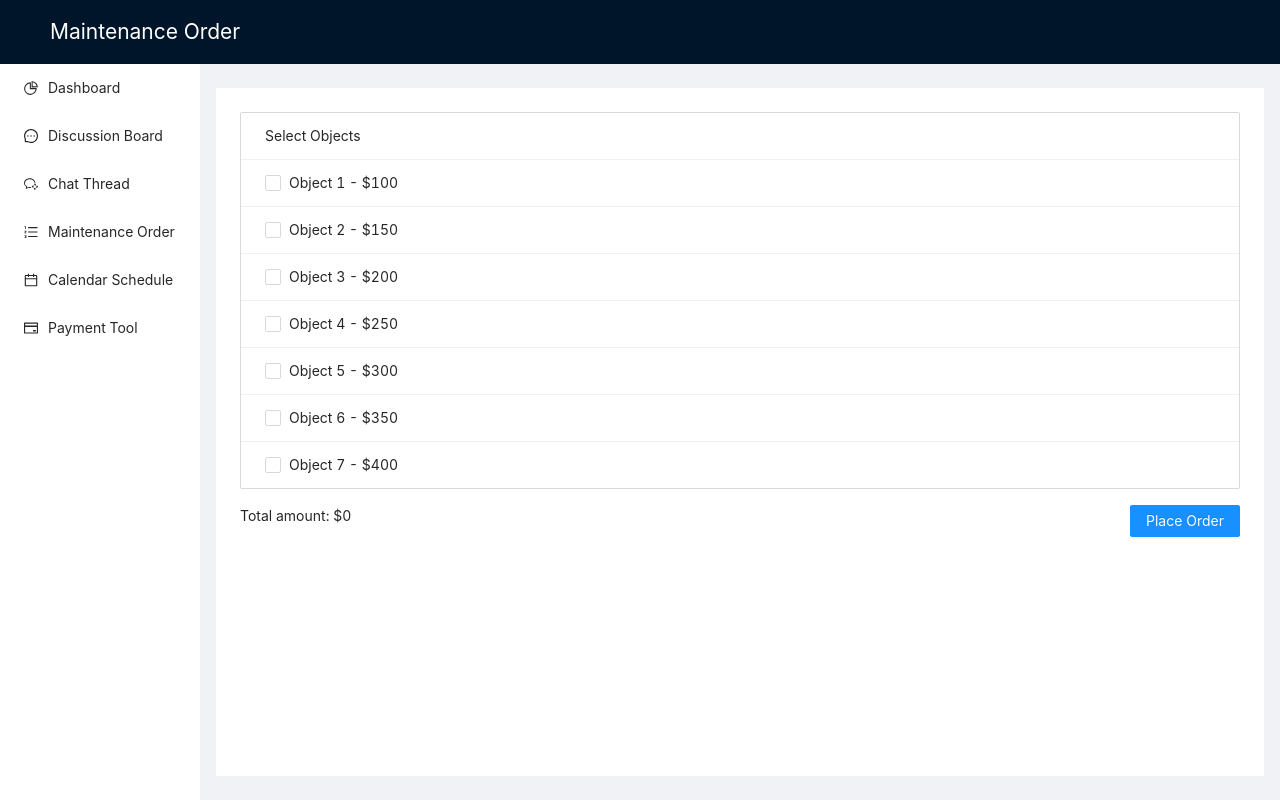
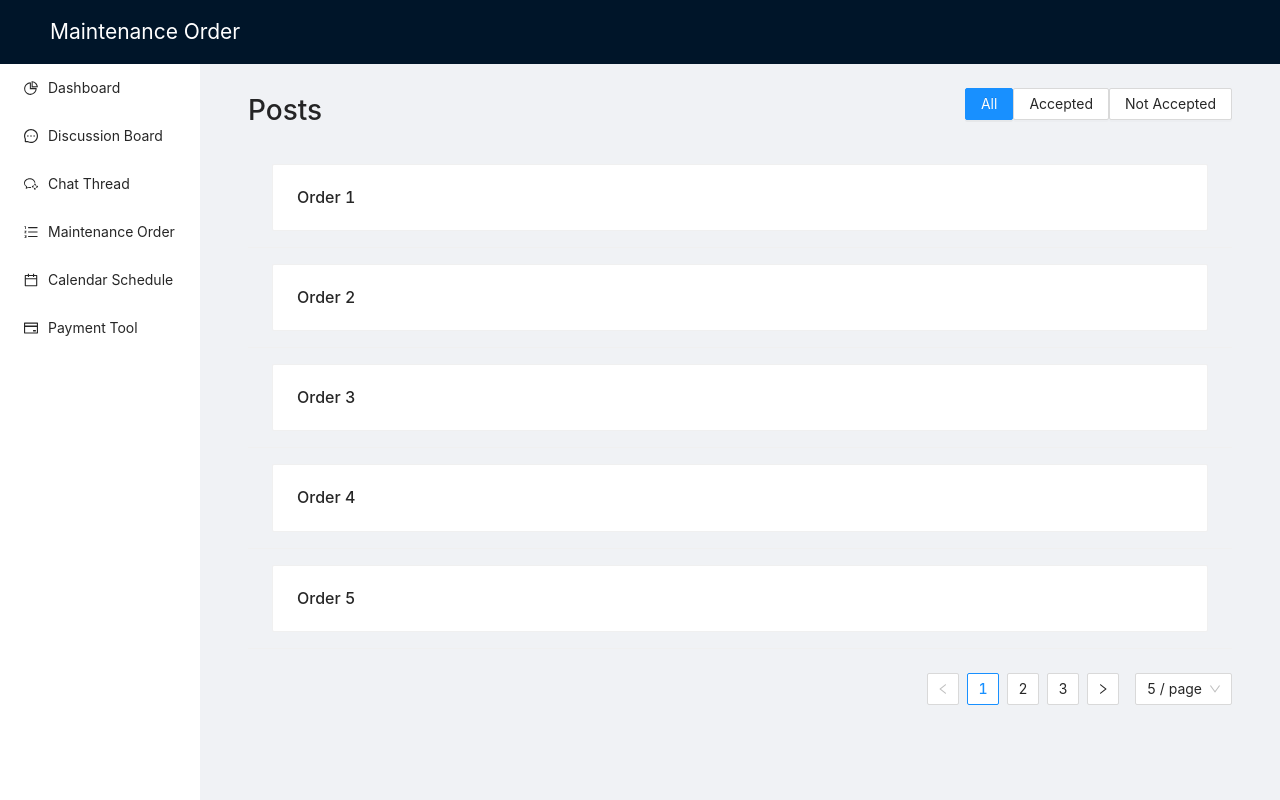
Before and after one commit to Yingyi0303/Flag-Camp-01, a React (Create React App) app: page /maintenance in a window 1280 px wide. Built offline with nearby package versions, Linux system fonts and the light colour scheme.

Commit message:
Updates maintenance page for third party

```diff
--- a/src/App.js
+++ b/src/App.js
@@ -9,6 +9,7 @@ import CalendarPage from "./component/Calendar";
 import Maintenance from "./component/Maintenance";
 import Footer from "./component/Footer";
 import SigninForm from "./component/SigninForm";
+import MaintenanceOrder from "./component/MaintanceOrderThird";
 import "./App.css";
 
 const containerStyle = {
@@ -103,7 +104,7 @@ const Home = () => {
               Chat Thread
             </Button>
           </Link>
-          <Link to="/maintenance">
+          <Link to="/maintenanceorder">
             <Button
               type="primary"
               size="large"
@@ -161,9 +162,10 @@ const App = () => {
         {/* Define the path for the discussion board, which renders the DiscussionBoard component */}
         <Route path="/discussions" component={DiscussionBoard} />
         <Route path="/chat" component={ChatThread} />
-        <Route path="/maintenance" component={Maintenance} />
+        <Route path="/maintenanceorder" component={Maintenance} />
         <Route path="/calendar" component={CalendarPage} />
         <Route path="/payment" component={Payment} />
+        <Route path="/maintenance" component={MaintenanceOrder} />
       </Switch>
     </Router>
   );
--- /dev/null
+++ b/src/component/MaintanceOrderThird.js
@@ -0,0 +1,230 @@
+import React, { useState } from "react";
+import { Layout, Menu, Card, List, Button, Row, Col, Modal } from "antd";
+import {
+  PieChartOutlined,
+  MessageOutlined,
+  OrderedListOutlined,
+  CalendarOutlined,
+  CreditCardOutlined,
+  WechatWorkOutlined,
+} from "@ant-design/icons";
+import "antd/dist/antd.css";
+import { Link } from "react-router-dom";
+
+const { Header, Content, Sider } = Layout;
+
+const MaintenanceOrder = () => {
+  const [isModalVisible, setIsModalVisible] = useState(false);
+  const [selectedOrder, setSelectedOrder] = useState(null);
+  const [acceptedOrders, setAcceptedOrders] = useState({});
+  const [filter, setFilter] = useState("All");
+  const [currentPage, setCurrentPage] = useState(1);
+  const [ordersPerPage, setOrdersPerPage] = useState(5);
+
+  const sidebarItems = [
+    { key: "1", icon: <PieChartOutlined />, label: "Dashboard", path: "/" },
+    {
+      key: "2",
+      icon: <MessageOutlined />,
+      label: "Discussion Board",
+      path: "/discussions",
+    },
+    {
+      key: "3",
+      icon: <WechatWorkOutlined />,
+      label: "Chat Thread",
+      path: "/chat",
+    },
+    {
+      key: "4",
+      icon: <OrderedListOutlined />,
+      label: "Maintenance Order",
+      path: "/maintenance",
+    },
+    {
+      key: "5",
+      icon: <CalendarOutlined />,
+      label: "Calendar Schedule",
+      path: "/calendar",
+    },
+    {
+      key: "6",
+      icon: <CreditCardOutlined />,
+      label: "Payment Tool",
+      path: "/payment",
+    },
+  ];
+
+  // Simulating order data
+  const allOrders = new Array(15).fill(null).map((_, index) => ({
+    id: index + 1,
+    title: `Order ${index + 1}`,
+    date: new Date().toLocaleDateString(),
+    publisher: `Publisher ${index + 1}`,
+    content: "order details",
+    // Add other properties as needed
+  }));
+
+  const handleOrderClick = (order) => {
+    setSelectedOrder(order);
+    setIsModalVisible(true);
+  };
+
+  const handleAcceptOrder = () => {
+    setAcceptedOrders({ ...acceptedOrders, [selectedOrder.id]: true });
+    handleModalClose();
+  };
+
+  const handleModalClose = () => {
+    setIsModalVisible(false);
+  };
+
+  const handlePageChange = (page, pageSize) => {
+    setCurrentPage(page);
+    setOrdersPerPage(pageSize);
+  };
+
+  const handleFilterChange = (newFilter) => {
+    setFilter(newFilter);
+    setCurrentPage(1); // Resetting the current page
+  };
+
+  // Filtered orders based on the current filter
+  const filteredOrders = allOrders.filter((order) => {
+    if (filter === "Accepted") {
+      return acceptedOrders[order.id];
+    } else if (filter === "Not Accepted") {
+      return !acceptedOrders[order.id];
+    }
+    return true; // 'All' filter
+  });
+
+  // Get current orders after filter is applied
+  const indexOfLastOrder = currentPage * ordersPerPage;
+  const indexOfFirstOrder = indexOfLastOrder - ordersPerPage;
+  const currentFilteredOrders = filteredOrders.slice(
+    indexOfFirstOrder,
+    indexOfLastOrder
+  );
+
+  return (
+    <Layout style={{ minHeight: "100vh" }}>
+      <Header className="header">
+        <div style={{ color: "white", fontSize: "1.5em" }}>
+          Maintenance Order
+        </div>
+      </Header>
+      <Layout>
+        <Sider width={200} className="site-layout-background">
+          <Menu
+            mode="inline"
+            defaultSelectedKeys={["chat"]}
+            style={{ height: "100%", borderRight: 0 }}
+          >
+            {sidebarItems.map((item) => (
+              <Menu.Item key={item.key} icon={item.icon}>
+                <Link to={item.path}>{item.label}</Link>
+              </Menu.Item>
+            ))}
+          </Menu>
+        </Sider>
+        <Layout style={{ padding: "0 24px 24px" }}>
+          <Content
+            className="site-layout-background"
+            style={{
+              padding: 24,
+              margin: 0,
+              minHeight: 280,
+            }}
+          >
+            <Row style={{ marginBottom: 16 }}>
+              <Col span={12}>
+                <div style={{ fontSize: "2em", fontWeight: "500" }}>Posts</div>
+              </Col>
+              <Col span={12} style={{ textAlign: "right" }}>
+                <Button
+                  type={filter === "All" ? "primary" : "default"}
+                  onClick={() => handleFilterChange("All")}
+                >
+                  All
+                </Button>
+                <Button
+                  type={filter === "Accepted" ? "primary" : "default"}
+                  onClick={() => handleFilterChange("Accepted")}
+                >
+                  Accepted
+                </Button>
+                <Button
+                  type={filter === "Not Accepted" ? "primary" : "default"}
+                  onClick={() => handleFilterChange("Not Accepted")}
+                >
+                  Not Accepted
+                </Button>
+              </Col>
+            </Row>
+
+            <List
+              itemLayout="vertical"
+              size="large"
+              pagination={{
+                onChange: handlePageChange,
+                pageSize: ordersPerPage,
+                current: currentPage,
+                total: filteredOrders.length, // Total number of filtered orders
+                showSizeChanger: true,
+                pageSizeOptions: ["5", "10", "15", "20"],
+                onShowSizeChange: (current, size) => {
+                  setOrdersPerPage(size);
+                  setCurrentPage(1); // Reset to page 1 when page size changes
+                },
+              }}
+              dataSource={currentFilteredOrders}
+              renderItem={(item) => (
+                <List.Item
+                  key={item.title}
+                  onClick={() => handleOrderClick(item)}
+                >
+                  <Card hoverable>
+                    <Card.Meta title={item.title} />
+                  </Card>
+                </List.Item>
+              )}
+            />
+          </Content>
+        </Layout>
+      </Layout>
+
+      <Modal
+        title="Order Details"
+        visible={isModalVisible}
+        onCancel={handleModalClose}
+        footer={[
+          <Button key="back" onClick={handleModalClose}>
+            Close
+          </Button>,
+          <Button
+            key="submit"
+            type="primary"
+            onClick={handleAcceptOrder}
+            disabled={acceptedOrders[selectedOrder?.id]}
+          >
+            Accept
+          </Button>,
+        ]}
+      >
+        {selectedOrder && (
+          <div>
+            <h3>{selectedOrder.title}</h3>
+            <p>Publisher: {selectedOrder.publisher}</p>
+            <p>Date: {selectedOrder.date}</p>
+            <h4>Order Details: </h4>
+            <p>{selectedOrder.content}</p>
+            {/* Insert more order details here as needed */}
+          </div>
+        )}
+      </Modal>
+    </Layout>
+  );
+};
+
+export default MaintenanceOrder;
--- a/src/component/Maintenance.js
+++ b/src/component/Maintenance.js
@@ -13,7 +13,7 @@ import { Link } from "react-router-dom";
 
 const { Header, Sider, Content } = Layout;
 
-const MaintenanceOrder = () => {
+const Maintenance = () => {
   const sidebarItems = [
     { key: "1", icon: <PieChartOutlined />, label: "Dashboard", path: "/" },
     {
@@ -133,4 +133,4 @@ const MaintenanceOrder = () => {
   );
 };
 
-export default MaintenanceOrder;
+export default Maintenance;
```
Also changed, not shown: 1 other file (tests, documents, lock files or other folders).
